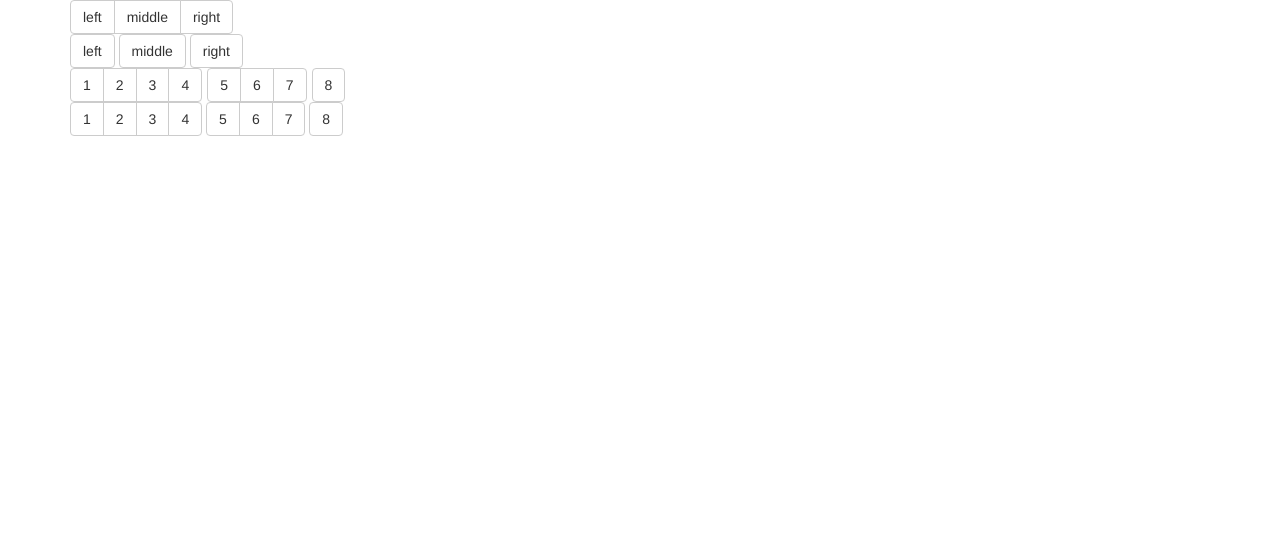
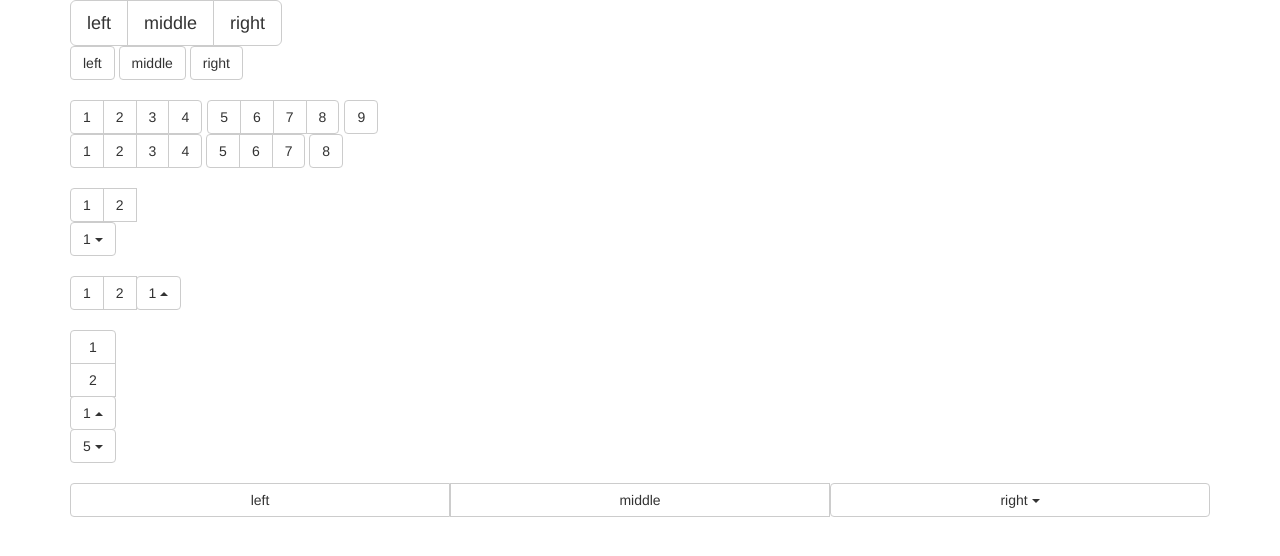
Before and after one commit to hukuan1/BootStrap, a plain HTML site: page buttongroup.html in a window 1280 px wide. Drawn offline with nearby package versions, Linux system fonts and the light colour scheme.

Commit message:
update buttongroup.html

```diff
--- a/buttongroup.html
+++ b/buttongroup.html
@@ -10,7 +10,7 @@
 <body>
     <div class="container">
         <!--按键组-->
-        <div class="btn-group" role="group">
+        <div class="btn-group btn-group-lg" role="group">
             <button class="btn btn-default" type="button">left</button>
             <button class="btn btn-default" type="button">middle</button>
             <button class="btn btn-default" type="button">right</button>
@@ -20,9 +20,9 @@
         <button class="btn btn-default" type="button">left</button>
         <button class="btn btn-default" type="button">middle</button>
         <button class="btn btn-default" type="button">right</button>
-        <br>
+        <br>        <br>
         <!--按键工具栏-->
-        <div class="btn-toolbar">
+        <div class="btn-toolbar btn-group-xs">
             <div class="btn-group">
                 <button class="btn btn-default" type="button">1</button>
                 <button class="btn btn-default" type="button">2</button>
@@ -33,9 +33,12 @@
                 <button class="btn btn-default" type="button">5</button>
                 <button class="btn btn-default" type="button">6</button>
                 <button class="btn btn-default" type="button">7</button>
+                <div class="btn-group">
+                    <button class="btn btn-default" type="button">8</button>
+                </div>
             </div>
             <div class="btn-group">
-                <button class="btn btn-default" type="button">8</button>
+                <button class="btn btn-default" type="button">9</button>
             </div>
         </div>
         <!--非按键工具栏-->
@@ -53,6 +56,91 @@
         <div class="btn-group">
             <button class="btn btn-default" type="button">8</button>
         </div>
+        <br>
+        <br>
+        <!--未组合嵌套-->
+        <div class="btn-group">
+            <button class="btn btn-default" type="button">1</button>
+            <button class="btn btn-default" type="button">2</button>
+            <div class="dropdown">
+                <button class="btn btn-default dropdown-toggle" data-toggle="dropdown" type="button">
+                    1
+                    <span class="caret"></span>
+                </button>
+                <ul class="dropdown-menu">
+                    <li><a href="#">3</a></li>
+                    <li><a href="#">4</a></li>
+                </ul>
+            </div>
+        </div>
+        <br>
+        <br>
+        <!--组合嵌套-->
+        <div class="btn-group">
+            <button class="btn btn-default" type="button">1</button>
+            <button class="btn btn-default" type="button">2</button>
+            <div class="btn-group">
+                <div class="dropup">
+                    <button class="btn btn-default dropdown-toggle" data-toggle="dropdown" type="button">
+                        1
+                        <span class="caret"></span>
+                    </button>
+                    <ul class="dropdown-menu">
+                        <li><a href="#">3</a></li>
+                        <li><a href="#">4</a></li>
+                    </ul>
+                </div>
+            </div>
+        </div>
+        <br><br>
+        <!--垂直组合嵌套-->
+        <div class="btn-group-vertical">
+            <button class="btn btn-default" type="button">1</button>
+            <button class="btn btn-default" type="button">2</button>
+            <div class="btn-group">
+                <div class="dropup">
+                    <button class="btn btn-default dropdown-toggle" data-toggle="dropdown" type="button">
+                        1
+                        <span class="caret"></span>
+                    </button>
+                    <ul class="dropdown-menu">
+                        <li><a href="#">3</a></li>
+                        <li><a href="#">4</a></li>
+                    </ul>
+                </div>
+            </div>
+            <div class="btn-group">
+                <div class="dropdown">
+                    <button class="btn btn-default dropdown-toggle" data-toggle="dropdown" type="button">
+                        5
+                        <span class="caret"></span>
+                    </button>
+                    <ul class="dropdown-menu">
+                        <li><a href="#">6</a></li>
+                        <li><a href="#">7</a></li>
+                    </ul>
+                </div>
+            </div>
+        </div>
+        <br><br>
+        <!--两端对其组合嵌套-->
+        <div class="btn-group btn-group-justified">
+            <!--必须嵌套在div里，class为btn-group-->
+            <div class="btn-group"><button class="btn btn-default" type="button">left</button></div>
+            <div class="btn-group"><button class="btn btn-default" type="button">middle</button></div>
+            <div class="btn-group">
+                <div class="dropdown">
+                    <button class="btn btn-default dropdown-toggle" data-toggle="dropdown" type="button">
+                        right
+                        <span class="caret"></span>
+                    </button>
+                    <ul class="dropdown-menu">
+                        <li><a href="#">right1</a></li>
+                        <li><a href="#">right2</a></li>
+                    </ul>
+                </div>
+            </div>
+        </div>
     </div>
 </body>
 </html>
```
